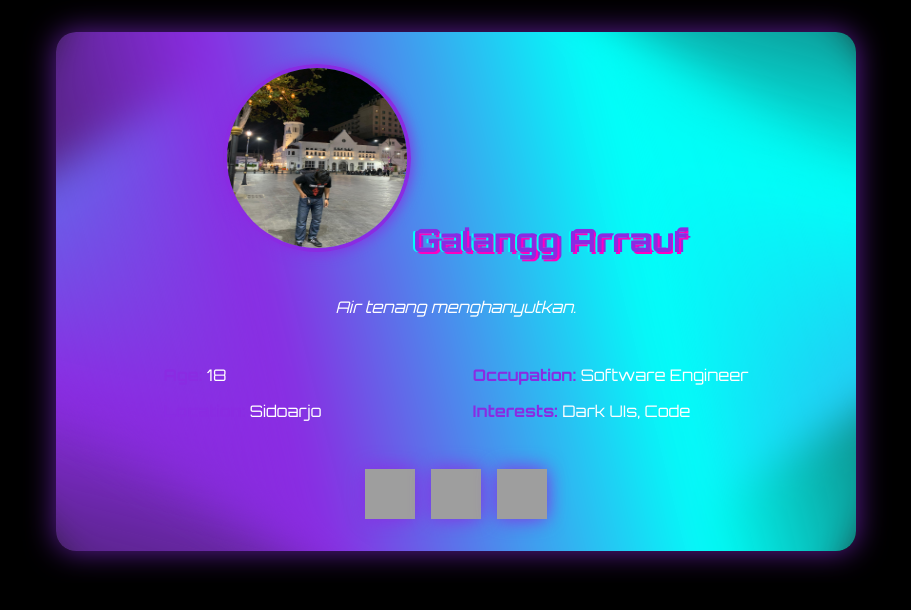
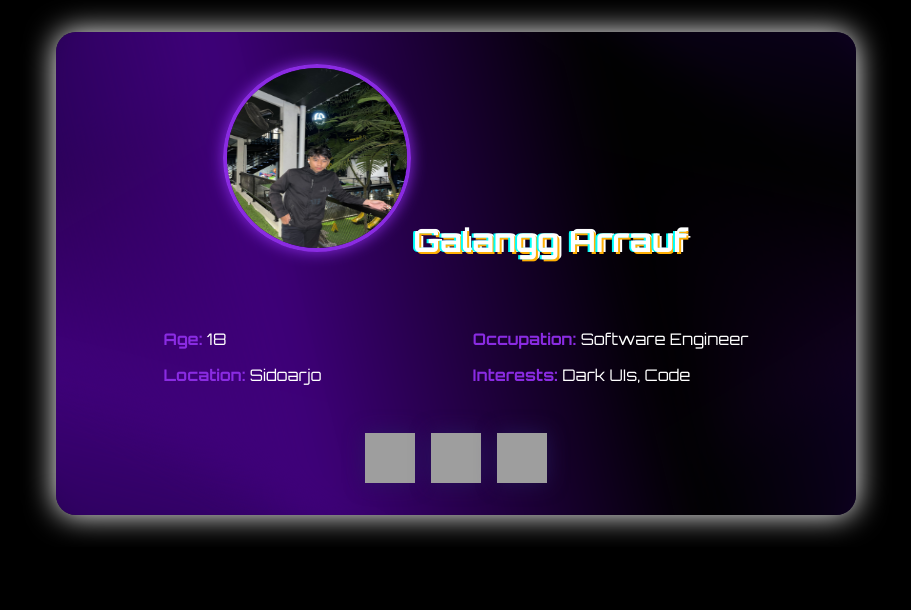
Before and after one commit to galangg22/datadiri, a plain HTML site: page index.html in a window 1280 px wide. Shown: the whole page, without its empty margins (184-1095 px from the left). Drawn offline with nearby package versions, Linux system fonts and the light colour scheme; grey boxes are pictures that could not be loaded.

Commit message:
Add files via upload

```diff
--- a/index.html
+++ b/index.html
@@ -31,9 +31,9 @@
         .profile {
             text-align: center;
             padding: 2rem;
-            background: rgba(30, 30, 30, 0.9);
+            background: rgba(72, 8, 183, 0.333);
             border-radius: 20px;
-            box-shadow: 0 0 30px rgba(138, 43, 226, 0.7);
+            box-shadow: 0 0 30px rgb(255, 255, 255);
             backdrop-filter: blur(10px);
             position: relative;
             overflow: hidden;
@@ -49,7 +49,7 @@
             top: -10%;
             left: -10%;
             z-index: -1;
-            background: linear-gradient(45deg, transparent, #8a2be2, #00fff9, transparent);
+            background: linear-gradient(45deg, transparent, #3e0079, #000000, transparent);
             filter: blur(20px);
             animation: rotate-frame 6s linear infinite;
         }
@@ -79,7 +79,7 @@
 
         /* Header & Bio */
         h1 {
-            color: #8a2be2;
+            color: #ffffff;
             margin-top: 1rem;
         }
 
@@ -117,7 +117,7 @@
             width: 50px;
             height: 50px;
             background-size: cover;
-            filter: drop-shadow(0 0 10px #8a2be2);
+            filter: drop-shadow(0 0 10px #27216496);
             transition: transform 0.3s ease, filter 0.3s ease;
         }
 
@@ -156,7 +156,7 @@
 
         .glitch-effect::after {
             left: -2px;
-            text-shadow: -2px 0 #00fff9, 2px 2px #ff00c1;
+            text-shadow: -2px 0 #00fffb, 2px 2px #ffaf04;
             animation: glitch-anim2 1s infinite linear alternate-reverse;
         }
 
@@ -180,9 +180,9 @@
 <body>
     <div class="container">
         <div class="profile" data-aos="fade-up">
-            <img src="Gambar galang skena.jpg" alt="Profile Picture" class="profile-img">
+            <img src="galangg photo.jpg" alt="Profile Picture" class="profile-img">
             <h1 class="glitch-effect" data-text="Galangg Arrauf">Galangg Arrauf</h1>
-            <p class="bio" data-aos="fade-up" data-aos-delay="200">Air tenang menghanyutkan.</p>
+            <p class="bio" data-aos="fade-up" data-aos-delay="200"></p>
             <div class="info">
                 <div class="info-item" data-aos="fade-right" data-aos-delay="400">
                     <p><span class="info-label">Age:</span> 18</p>
```
Also changed, not shown: galangg photo.jpg (added).
